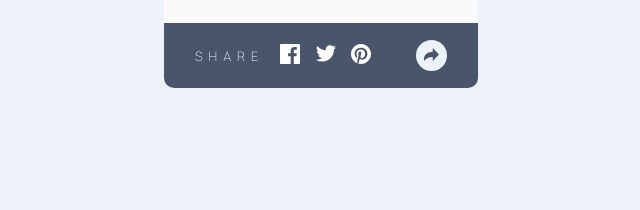
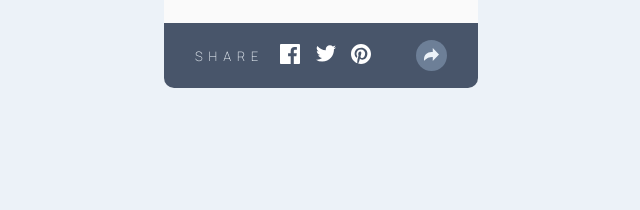
Before and after one commit to astnio/frontend-mentor-article-preview-component, a plain HTML site: page index.html in a window 1280 px wide. Both pictures are taken after a click on the button 750 px from the left and 561 px from the top of the page. Shown: the part 506-716 px from the top of the page, 319-959 px from the left. Drawn offline with Linux system fonts and the light colour scheme.

Commit message:
Adjusted share button color

```diff
--- a/script.js
+++ b/script.js
@@ -6,4 +6,5 @@ let shareButtonsActive = false;
 btnShare.addEventListener('click', () => {
 	shareButtonsActive = !shareButtonsActive;
 	shareButtonsGroup.dataset.active = shareButtonsActive;
+	btnShare.dataset.active = shareButtonsActive;
 });
--- a/style.css
+++ b/style.css
@@ -180,7 +180,6 @@ main {
 	aspect-ratio: 1 / 1;
 
 	background-color: var(--clr-light-grayish-blue);
-	color: var(--clr-very-dark-grayish-blue);
 
 	z-index: 11;
 
@@ -203,9 +202,14 @@ main {
 .card__transition-container__btn-share:active {
 	top: 2px;
 	box-shadow: 0 2px 4px rgba(0, 0, 0, 0.1);
+}
 
+.card__transition-container__btn-share[data-active='true'] {
 	background-color: var(--clr-desaturated-dark-blue);
-	color: var(--clr-light-grayish-blue);
+}
+
+.card__transition-container__btn-share[data-active='true'] > svg {
+	fill: var(--clr-light-grayish-blue);
 }
 
 .btn-share-icon {
@@ -213,7 +217,8 @@ main {
 	transition: fill 0.2s;
 }
 
-.card__transition-container__btn-share:active > svg {
+.card__transition-container__btn-share:active > svg,
+.card__transition-container__btn-share[data-active='true'] {
 	fill: var(--clr-light-grayish-blue);
 }
 
```
